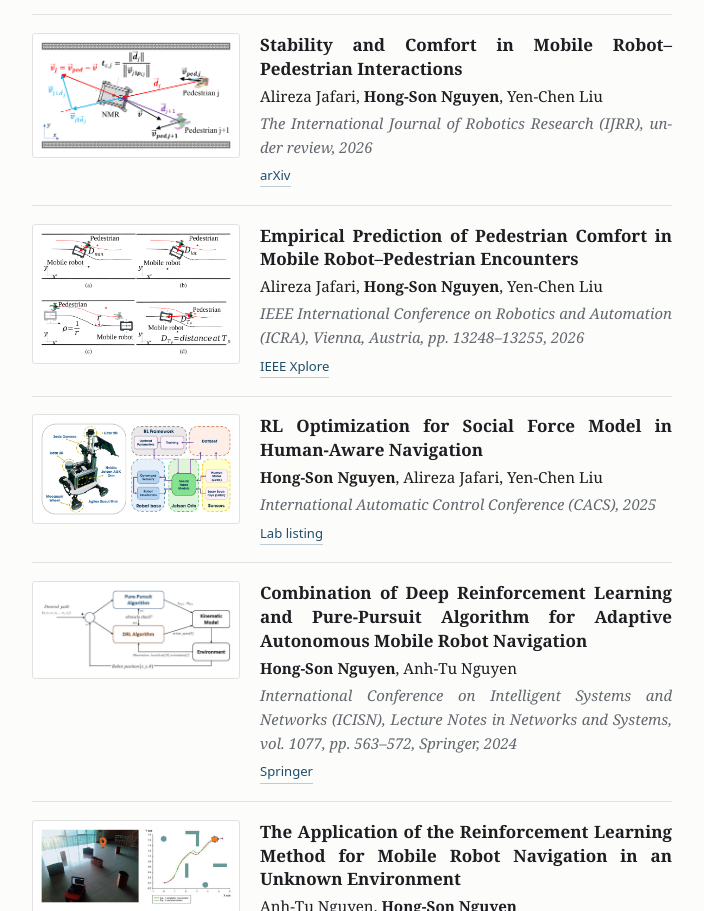
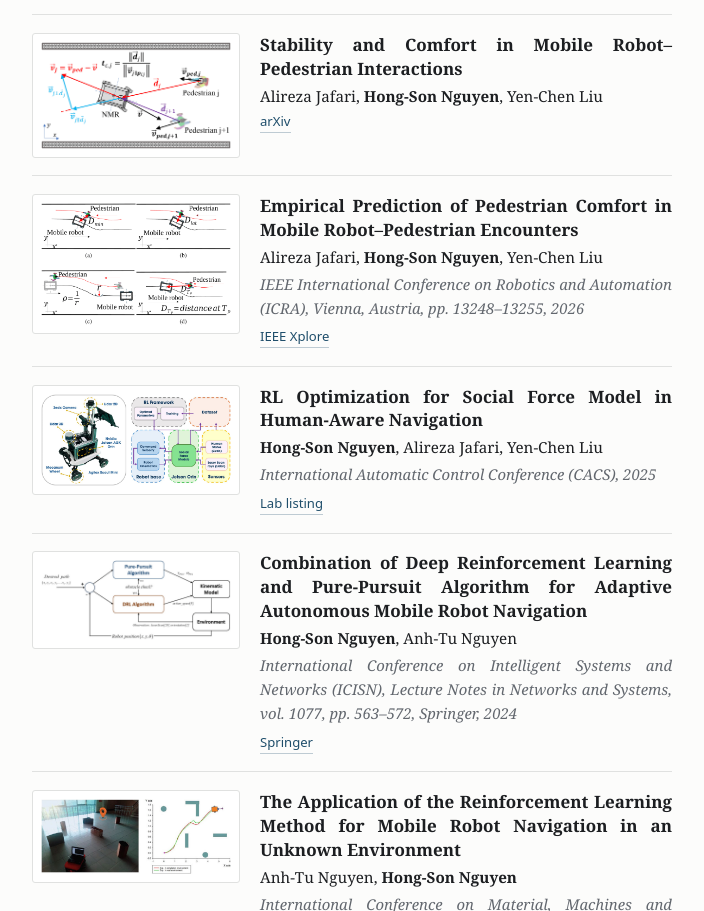
Before and after one commit to hsn-saun/hsn-saun.github.io, a plain HTML site: page publications.html in a window 1280 px wide. Shown: the part 802-1713 px from the top of the page, without its empty margins (288-992 px from the left). Drawn offline with Linux system fonts and the light colour scheme.

Commit message:
Adjusted CV, publications.html

```diff
--- a/publications.html
+++ b/publications.html
@@ -129,7 +129,6 @@
           <div class="pub-body">
             <p class="title">Stability and Comfort in Mobile Robot–Pedestrian Interactions</p>
             <p class="authors">Alireza Jafari, <strong>Hong-Son Nguyen</strong>, Yen-Chen Liu</p>
-            <p class="venue">The International Journal of Robotics Research (IJRR), under review, 2026</p>
             <p class="meta">
               <a href="https://arxiv.org/abs/2607.17604">arXiv</a>
             </p>
```
Also changed, not shown: 3 other files.
